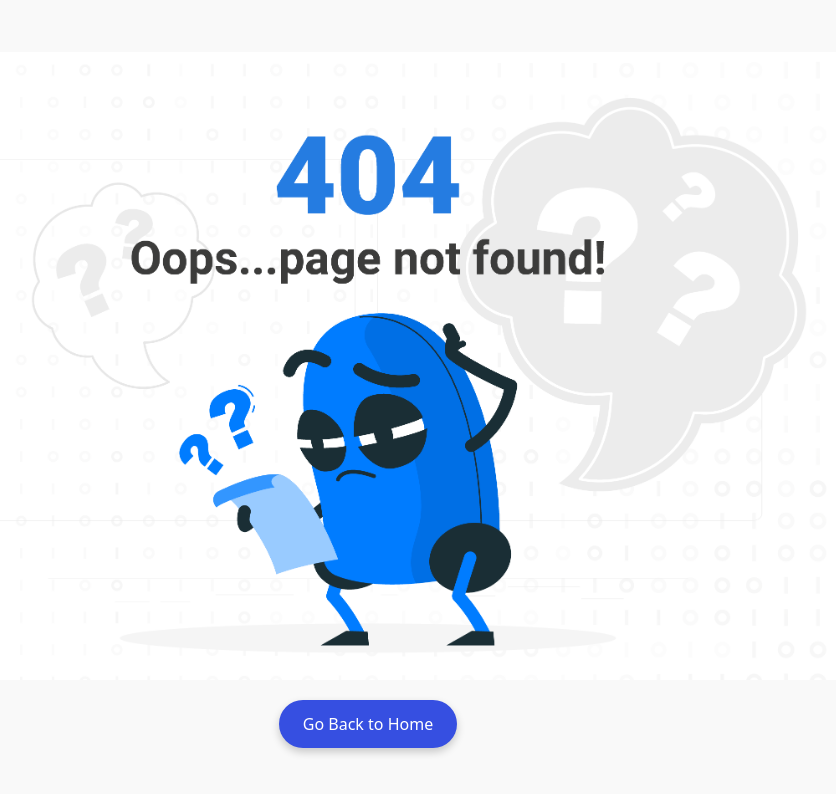
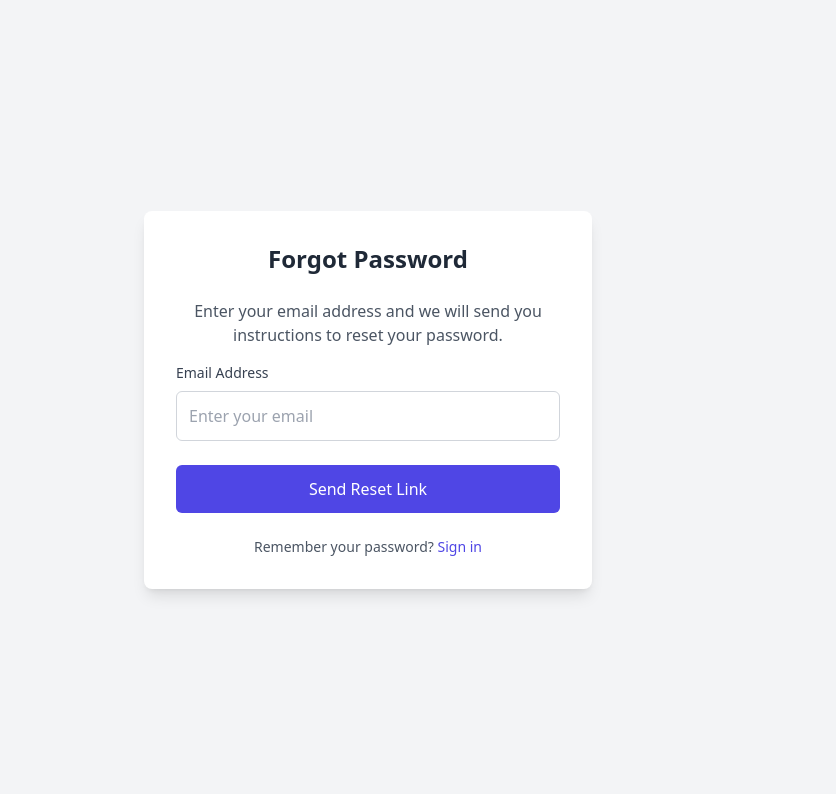
Before and after one commit to MostakemHossain/fresh-spare-frontend, a React (Vite) app: page /forgot-password in a window 1280 px wide. Shown: the top 794 px of the page, without its empty margins (272-1108 px from the left). Built offline with nearby package versions, Linux system fonts and the light colour scheme.

Commit message:
registration successfull,forget password UI, and protected route complete

```diff
--- /dev/null
+++ b/src/components/layout/ProtectedRoute.tsx
@@ -0,0 +1,14 @@
+import React from "react";
+import { Navigate } from "react-router-dom";
+import { useCurrentToken } from "../../redux/features/auth/authSlice";
+import { useAppSelector } from "../../redux/hooks";
+
+const ProtectedRoute = ({ children }: { children: React.ReactNode }) => {
+  const token = useAppSelector(useCurrentToken);
+  if (!token) {
+    return <Navigate to="/login" replace={true} />;
+  }
+  return <div>{children}</div>;
+};
+
+export default ProtectedRoute;
--- a/src/pages/Auth.tsx
+++ b/src/pages/Auth.tsx
@@ -7,7 +7,10 @@ import { FaEye, FaEyeSlash, FaGoogle } from "react-icons/fa";
 import { Link, useNavigate } from "react-router-dom";
 import { z } from "zod";
 import auth from "../assets/images/auth.webp";
-import { useLoginMutation } from "../redux/features/auth/authApi";
+import {
+  useLoginMutation,
+  useRegisterAUserMutation,
+} from "../redux/features/auth/authApi";
 import { setUser } from "../redux/features/auth/authSlice";
 import { useAppDispatch } from "../redux/hooks";
 import { verifyToken } from "../utils/verifyToken";
@@ -18,7 +21,7 @@ const loginSchema = z.object({
 });
 
 const registerSchema = z.object({
-  username: z.string().min(2, "Username must be at least 2 characters long"),
+  name: z.string().min(2, "Username must be at least 2 characters long"),
   email: z.string().email("Invalid email address"),
   password: z.string().min(6, "Password must be at least 6 characters long"),
 });
@@ -33,6 +36,7 @@ export default function AuthLayout() {
   const navigate = useNavigate();
   const [login] = useLoginMutation();
   const dispatch = useAppDispatch();
+  const [registerAUser] = useRegisterAUserMutation();
 
   const {
     register: loginRegister,
@@ -57,7 +61,7 @@ export default function AuthLayout() {
       setLoginValue("email", `${role}101@gmail.com`);
       setLoginValue("password", `${role}12345`);
     } else {
-      setRegisterValue("username", role);
+      setRegisterValue("name", role);
       setRegisterValue("email", `${role}101@gmail.com`);
       setRegisterValue("password", `${role}@gmail.com`);
     }
@@ -69,7 +73,7 @@ export default function AuthLayout() {
       setLoginValue("email", "");
       setLoginValue("password", "");
     } else {
-      setRegisterValue("username", "");
+      setRegisterValue("name", "");
       setRegisterValue("email", "");
       setRegisterValue("password", "");
     }
@@ -85,15 +89,24 @@ export default function AuthLayout() {
       dispatch(setUser({ user: user, token: result?.data?.accessToken }));
       navigate("/");
     } catch (error: any) {
-      console.log(error);
-      toast.error("Login failed. Please try again.");
+      toast.error(error.data.message);
     } finally {
       setLoading(false);
     }
   };
 
   const onSubmitRegister = async (data: RegisterForm) => {
-    console.log(data);
+    setLoading(true);
+    try {
+      const result = await registerAUser(data).unwrap();
+      console.log(result);
+
+      toast.success("Registration  successfully");
+    } catch (error: any) {
+      toast.error(error.data.message);
+    } finally {
+      setLoading(false);
+    }
   };
 
   return (
@@ -173,12 +186,12 @@ export default function AuthLayout() {
                 <input
                   type="text"
                   placeholder="Username"
-                  {...registerRegister("username")}
+                  {...registerRegister("name")}
                   className="w-full rounded-lg border border-gray-300 px-3 py-2 text-sm outline-none focus:border-indigo-600"
                 />
-                {registerErrors.username && (
+                {registerErrors.name && (
                   <p className="text-red-500 text-sm">
-                    {registerErrors.username.message}
+                    {registerErrors.name.message}
                   </p>
                 )}
               </div>
--- /dev/null
+++ b/src/pages/ForgotPassword.tsx
@@ -0,0 +1,80 @@
+import { SubmitHandler, useForm } from "react-hook-form";
+
+interface ForgotPasswordForm {
+  email: string;
+}
+
+const ForgotPassword = () => {
+  const {
+    register,
+    handleSubmit,
+    formState: { errors },
+  } = useForm<ForgotPasswordForm>();
+
+  const onSubmit: SubmitHandler<ForgotPasswordForm> = (data) => {
+    console.log(data);
+
+  };
+
+  return (
+    <div className="min-h-screen  bg-gray-100 flex items-center justify-center p-4">
+      <div className="w-full max-w-md bg-white p-8 rounded-lg shadow-lg">
+        <h2 className="text-2xl font-semibold text-center text-gray-800 mb-6">
+          Forgot Password
+        </h2>
+
+        <p className="text-center text-gray-600 mb-4">
+          Enter your email address and we will send you instructions to reset
+          your password.
+        </p>
+
+        <form onSubmit={handleSubmit(onSubmit)} className="space-y-6">
+          <div>
+            <label
+              htmlFor="email"
+              className="block text-sm font-medium text-gray-700 mb-2"
+            >
+              Email Address
+            </label>
+            <input
+              type="email"
+              id="email"
+              {...register("email", {
+                required: "Email is required",
+                pattern: {
+                  value: /^[a-zA-Z0-9._%+-]+@[a-zA-Z0-9.-]+\.[a-zA-Z]{2,}$/,
+                  message: "Please enter a valid email address",
+                },
+              })}
+              placeholder="Enter your email"
+              className="w-full p-3 border border-gray-300 rounded-md focus:ring-indigo-500 focus:border-indigo-500 transition"
+            />
+            {errors.email && (
+              <p className="text-red-500 text-xs mt-2">
+                {errors.email.message}
+              </p>
+            )}
+          </div>
+
+          <button
+            type="submit"
+            className="w-full py-3 bg-indigo-600 text-white rounded-md hover:bg-indigo-700 focus:ring-2 focus:ring-indigo-500 transition"
+          >
+            Send Reset Link
+          </button>
+        </form>
+
+        <div className="mt-6 text-center">
+          <p className="text-sm text-gray-600">
+            Remember your password?{" "}
+            <a href="/login" className="text-indigo-600 hover:text-indigo-800">
+              Sign in
+            </a>
+          </p>
+        </div>
+      </div>
+    </div>
+  );
+};
+
+export default ForgotPassword;
--- a/src/redux/features/auth/authApi.ts
+++ b/src/redux/features/auth/authApi.ts
@@ -11,7 +11,7 @@ const authApi = baseApi.injectEndpoints({
     }),
     registerAUser: builder.mutation({
       query: (userInfo) => ({
-        url: "/auth/register",
+        url: "/users/registration",
         method: "POST",
         body: userInfo,
       }),
--- a/src/routes/routes.tsx
+++ b/src/routes/routes.tsx
@@ -3,6 +3,7 @@ import App from "../App";
 import MinimalLayout from "../components/layout/MinimalLayout";
 import NotFound from "../pages/404Page";
 import AuthLayout from "../pages/Auth";
+import ForgotPassword from "../pages/ForgotPassword";
 import Home from "../pages/Home";
 import SearchPage from "../pages/SearchPage";
 
@@ -21,6 +22,10 @@ const router = createBrowserRouter([
     ),
   },
   {
+    path: "/forgot-password",
+    element: <ForgotPassword />,
+  },
+  {
     path: "/auth",
     element: <AuthLayout />,
   },
```
